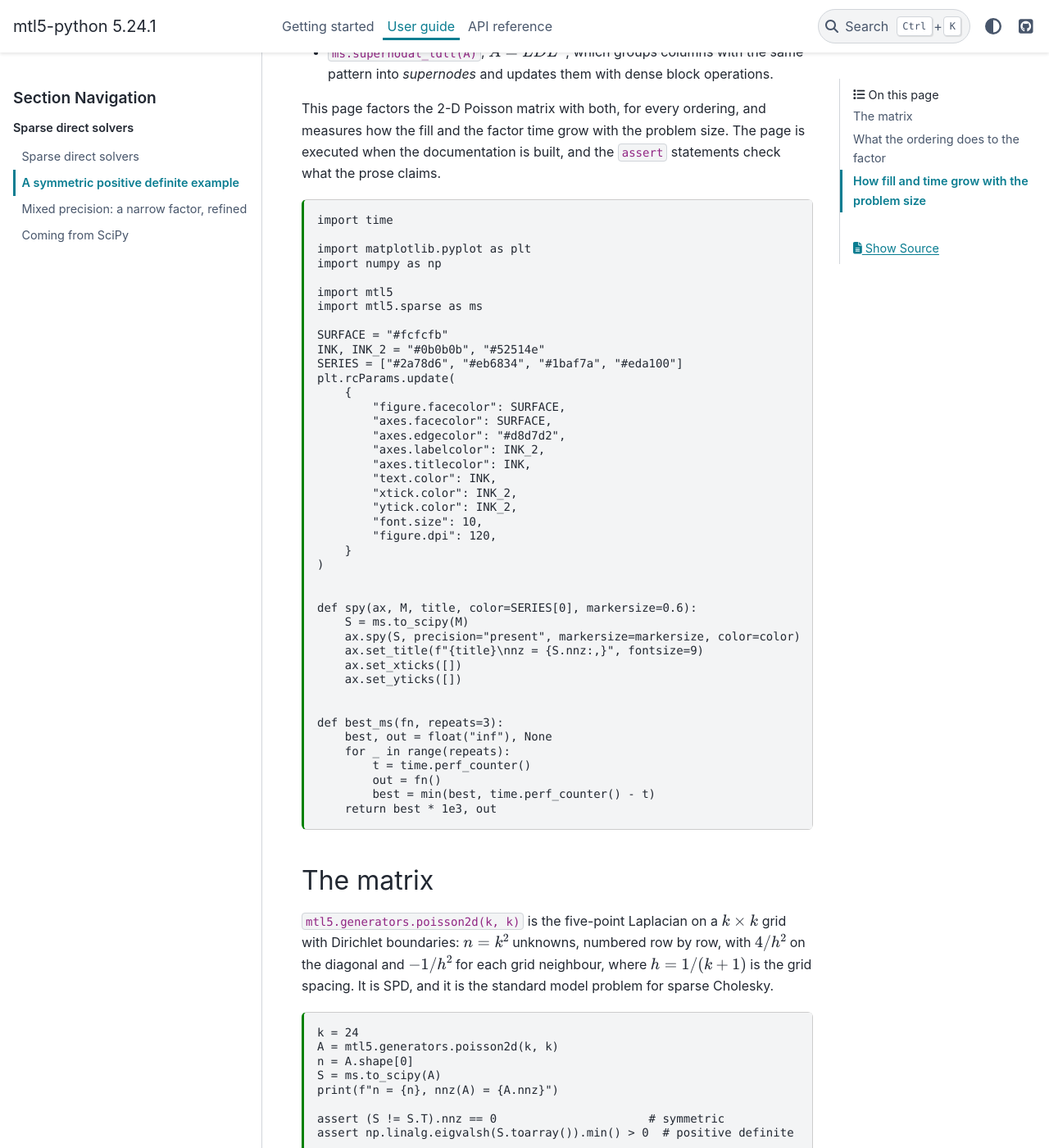
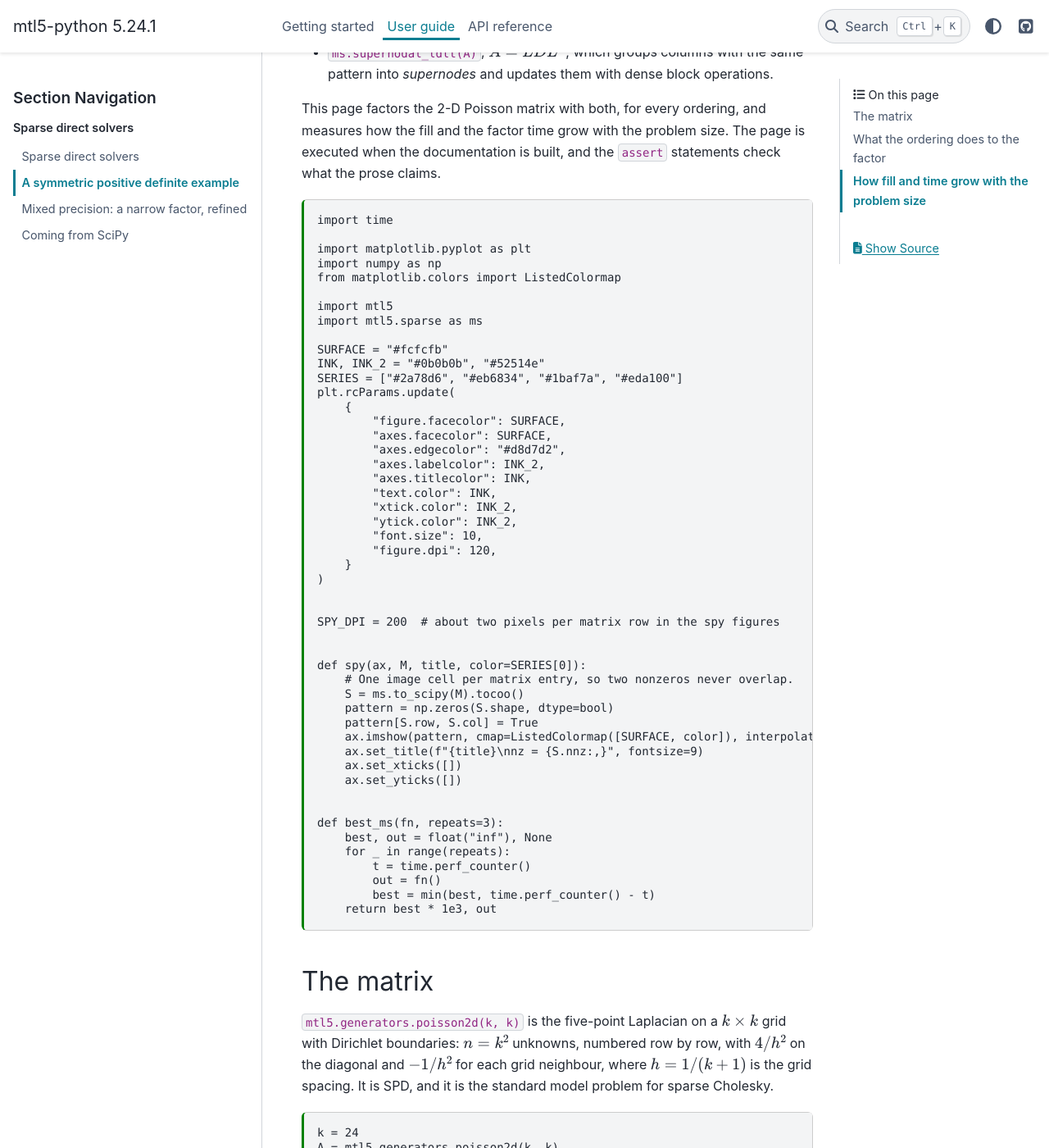
Before and after one commit to stillwater-sc/mtl5-python, a Sphinx documentation site: the page built from docs/guide/spd-example.md, in a window 1280 px wide and 1400 px high, scrolled down 696 px. Shown: the whole window at 82% size. Built offline with Sphinx 7.4.7 and the PyData theme 0.15.4, drawn with Linux system fonts in a browser that asks for light colours; pages that are not in the unit, such as notebooks, are missing from menus; some of the changed text lies outside the part shown.

Commit message:
docs: spy plots with one image cell per matrix entry
matplotlib's ax.spy draws a marker sized in points. In the orderings
notebook and on the SPD page each marker spanned 2-4 matrix rows, so
adjacent nonzeros merged and the plots looked coarser than MATLAB's
spy. The helper now draws the stored pattern as an image, one cell
per entry, and the spy figures render at 200 dpi in larger panels,
about two pixels per row. Explicit zeros are still drawn.

Co-Authored-By: Claude Opus 5.5 <noreply@anthropic.com>

```diff
--- a/docs/guide/spd-example.md
+++ b/docs/guide/spd-example.md
@@ -40,6 +40,7 @@ import time
 
 import matplotlib.pyplot as plt
 import numpy as np
+from matplotlib.colors import ListedColormap
 
 import mtl5
 import mtl5.sparse as ms
@@ -63,9 +64,15 @@ plt.rcParams.update(
 )
 
 
-def spy(ax, M, title, color=SERIES[0], markersize=0.6):
-    S = ms.to_scipy(M)
-    ax.spy(S, precision="present", markersize=markersize, color=color)
+SPY_DPI = 200  # about two pixels per matrix row in the spy figures
+
+
+def spy(ax, M, title, color=SERIES[0]):
+    # One image cell per matrix entry, so two nonzeros never overlap.
+    S = ms.to_scipy(M).tocoo()
+    pattern = np.zeros(S.shape, dtype=bool)
+    pattern[S.row, S.col] = True
+    ax.imshow(pattern, cmap=ListedColormap([SURFACE, color]), interpolation="none")
     ax.set_title(f"{title}\nnz = {S.nnz:,}", fontsize=9)
     ax.set_xticks([])
     ax.set_yticks([])
@@ -120,10 +127,11 @@ numbering.
 ORDERINGS = ["natural", "rcm", "colamd", "amd"]
 chol = {o: ms.cholesky(A, ordering=o) for o in ORDERINGS}
 
-fig, axes = plt.subplots(1, 5, figsize=(14, 3.2))
-spy(axes[0], A, "A", color=INK_2, markersize=1.0)
-for ax, o, c in zip(axes[1:], ORDERINGS, SERIES):
+fig, axes = plt.subplots(2, 3, figsize=(13, 9.4), dpi=SPY_DPI)
+spy(axes[0, 0], A, "A", color=INK_2)
+for ax, o, c in zip(axes.flat[1:], ORDERINGS, SERIES):
     spy(ax, chol[o].L, f"L  ({o})", color=c)
+axes[1, 2].axis("off")
 plt.tight_layout()
 plt.show()
 
```
Also changed, not shown: CHANGELOG.md (+6 -0 lines), 1 other file.
